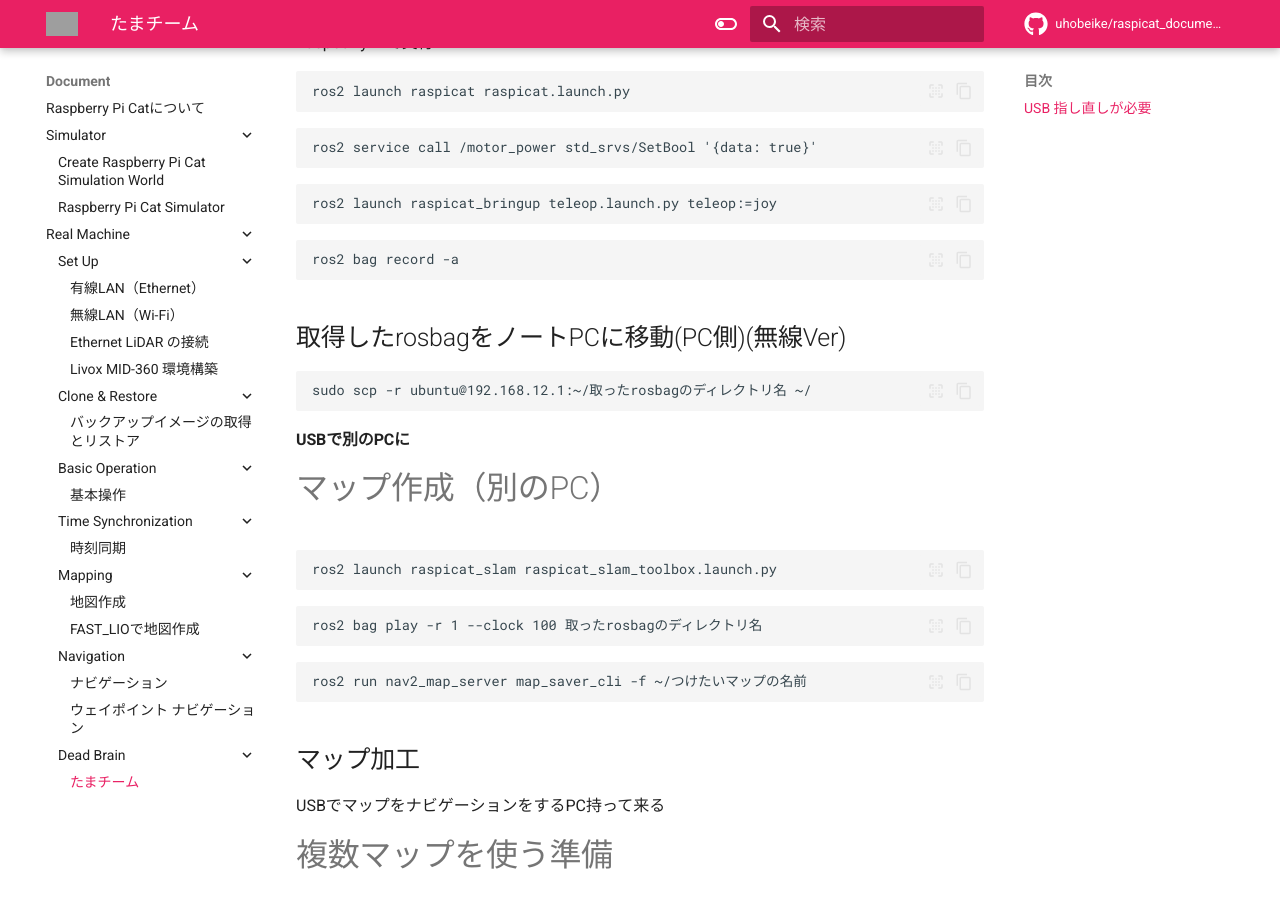
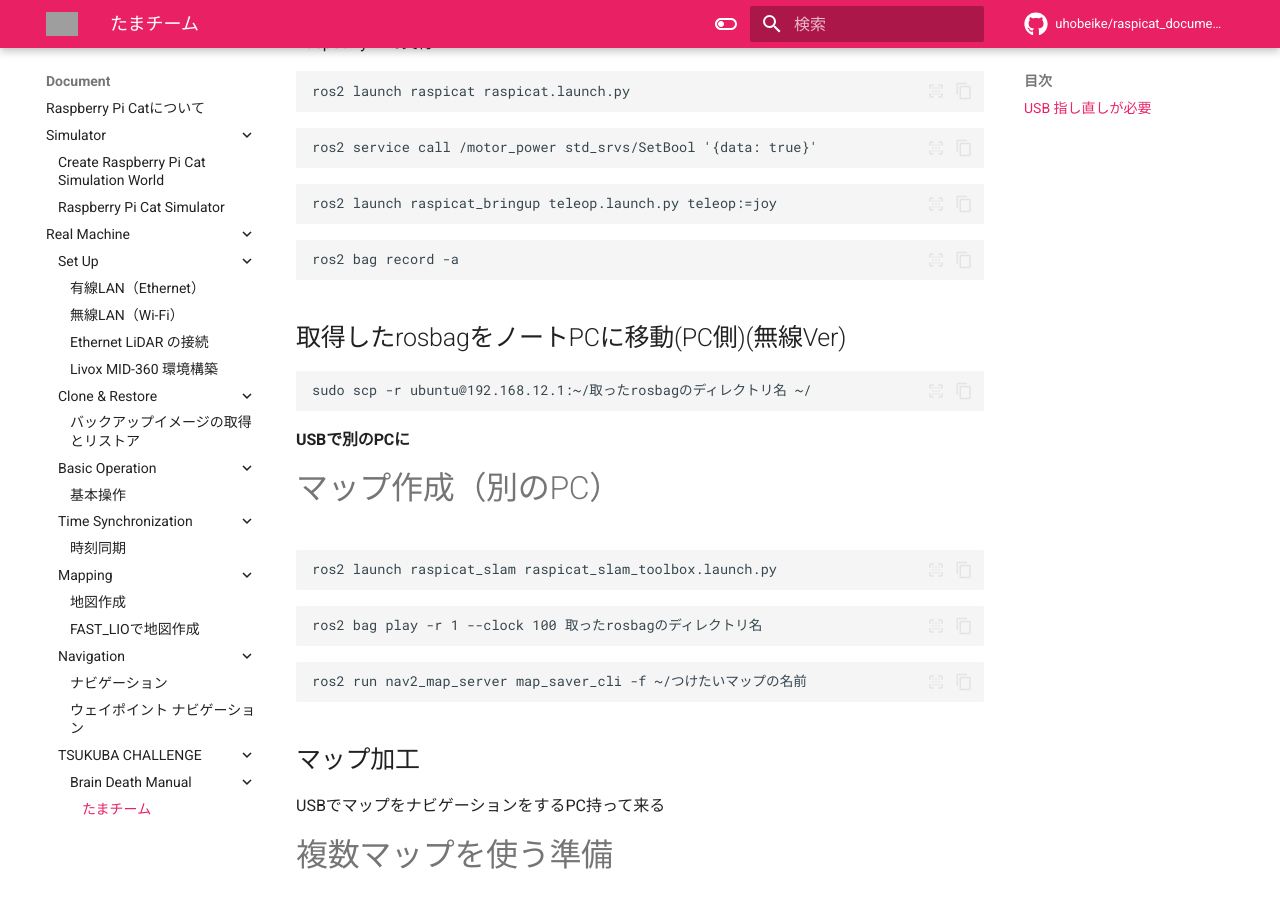
Before and after one commit to CIT-Autonomous-Robot-Lab/raspicat_documentation, an MkDocs documentation site: the page built from docs/document/real_machine/tsukuba_challenge/brain_death_manual/tama.md, in a window 1280 px wide and 900 px high, scrolled down 567 px. Built offline with MkDocs 1.6.1 and Material for MkDocs 9.7.7, drawn with Linux system fonts in a browser that asks for light colours; comment, search, counter and statistics services are not loaded; grey boxes are pictures that could not be loaded.

Commit message:
脳死マニュアルの場所を移動

```diff
--- a/mkdocs.yml
+++ b/mkdocs.yml
@@ -103,8 +103,9 @@ nav:
     - Navigation:
       - ナビゲーション: document/real_machine/navigation/navigation.md
       - ウェイポイント ナビゲーション: document/real_machine/navigation/waypoint_navigation.md
-    - Dead Brain:
-      - たまチーム: document/real_machine/dead_brain/tama.md
+    - TSUKUBA CHALLENGE:
+      - Brain Death Manual:
+        - たまチーム: document/real_machine/tsukuba_challenge/brain_death_manual/tama.md
 
 - Repository:
   - Raspberry Pi Cat関連のリポジトリ: repository/repository.md
```
Also changed, not shown: docs/document/real_machine/tsukuba_challenge/brain_death_manual/tama.md (renamed from docs/document/real_machine/dead_brain/tama.md).
